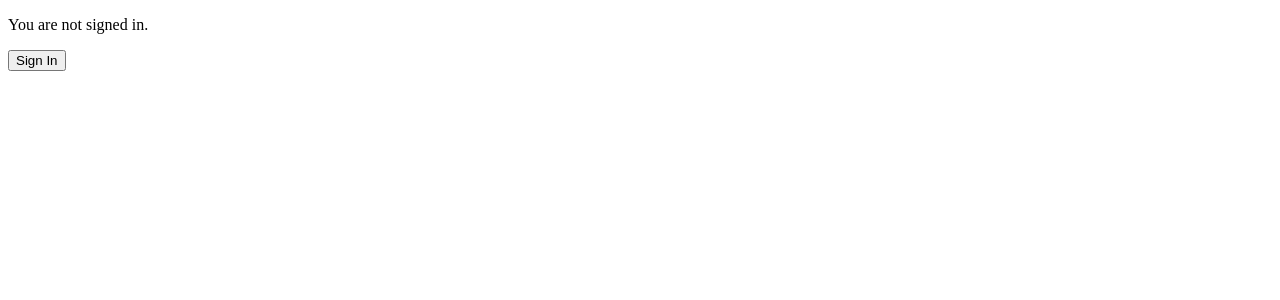
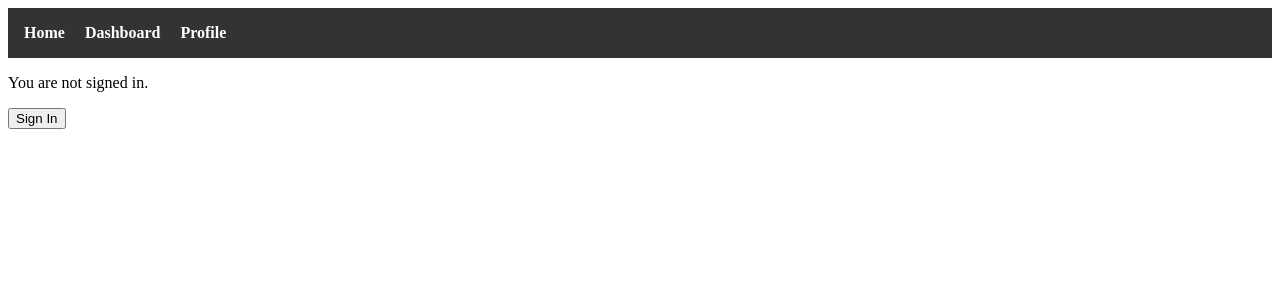
Before and after one commit to sam-dp/cloud-pet, a Next.js app: page / in a window 1280 px wide. Shown: the top 300 px of the page. Built offline with nearby package versions, Linux system fonts and the light colour scheme; no server answers.

Commit message:
added basic navbar

```diff
--- /dev/null
+++ b/src/components/Navbar/Navbar.module.css
@@ -0,0 +1,26 @@
+/* components/Navbar.module.css */
+.navbar {
+    background-color: #333;
+    padding: 1rem;
+  }
+
+  .navLinks {
+    display: flex;
+    list-style-type: none;
+    margin: 0;
+    padding: 0;
+  }
+
+  .navLinks li {
+    margin-right: 20px;
+  }
+
+  .navLinks a {
+    color: white;
+    text-decoration: none;
+    font-weight: bold;
+  }
+
+  .navLinks a:hover {
+    color: #f1c40f;  /* Yellow hover effect */
+  }
--- /dev/null
+++ b/src/components/Navbar/Navbar.tsx
@@ -0,0 +1,22 @@
+import Link from "next/link";
+import styles from "./Navbar.module.css";  // Optional: Add styles to the navbar
+
+const Navbar = () => {
+  return (
+    <nav className={styles.navbar}>
+      <ul className={styles.navLinks}>
+        <li>
+          <Link href="/">Home</Link> {/* Link to homepage */}
+        </li>
+        <li>
+          <Link href="/dashboard">Dashboard</Link> {/* Link to dashboard */}
+        </li>
+        <li>
+          <Link href="/profile">Profile</Link> {/* Link to user profile */}
+        </li>
+      </ul>
+    </nav>
+  );
+};
+
+export default Navbar;
--- a/src/pages/_app.tsx
+++ b/src/pages/_app.tsx
@@ -1,10 +1,12 @@
 import { SessionProvider } from "next-auth/react";  // Import SessionProvider for authentication
+import Navbar from "../components/Navbar/Navbar";
 import { AppProps } from 'next/app';
 //import "../styles/globals.css";  // Global styles (if any)
 
 function MyApp({ Component, pageProps }: AppProps) {
   return (
     <SessionProvider session={pageProps.session}>  {/* Wrapping the app with SessionProvider */}
+        <Navbar/>
       <Component {...pageProps} />  {/* Rendering the current page */}
     </SessionProvider>
   );
```
Also changed, not shown: 1 other file (tests, documents, lock files or other folders).
